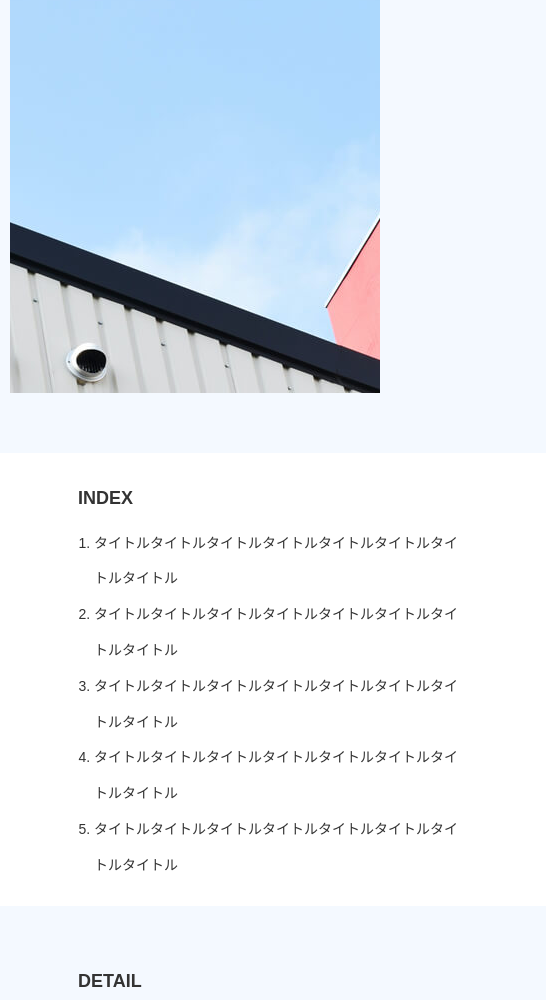
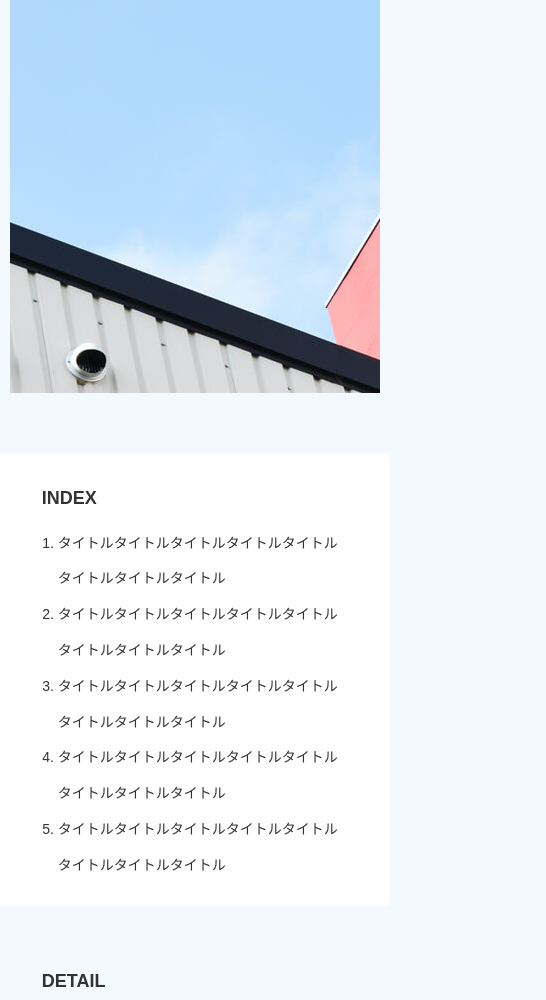
Before and after one commit to kotoori/copy_coding, a plain HTML site: page 2/site/index.html in a window 390 px wide. Shown: the part 100-1100 px from the top of the page, 546 px wide, since content can reach past the window. Drawn offline with Linux system fonts and the light colour scheme.

Commit message:
innerのWidth＋Paddingが、画面幅を超えてしまう問題を修正

```diff
--- a/2/site/css/sp.css
+++ b/2/site/css/sp.css
@@ -6,6 +6,11 @@
     ***/
     body{
         max-width: none;
+    }
+
+    .inner{
+        width: 78.6%;
+        padding: 0 10.7%;
     }
 
     /***
@@ -25,9 +30,6 @@
     /***
     * INDEX
     ***/
-    #index{
-        width: 100%;
-    }
 
     /***
     * DETAIL
--- a/2/site/css/style.css
+++ b/2/site/css/style.css
@@ -19,7 +19,8 @@ h2,h3{
 
 .inner{
     max-width: 600px;
-    width: 100%;
+    width: 60%;
+    margin: 0 auto;
     padding: 0 20%;
     box-sizing: content-box;
 }
```
